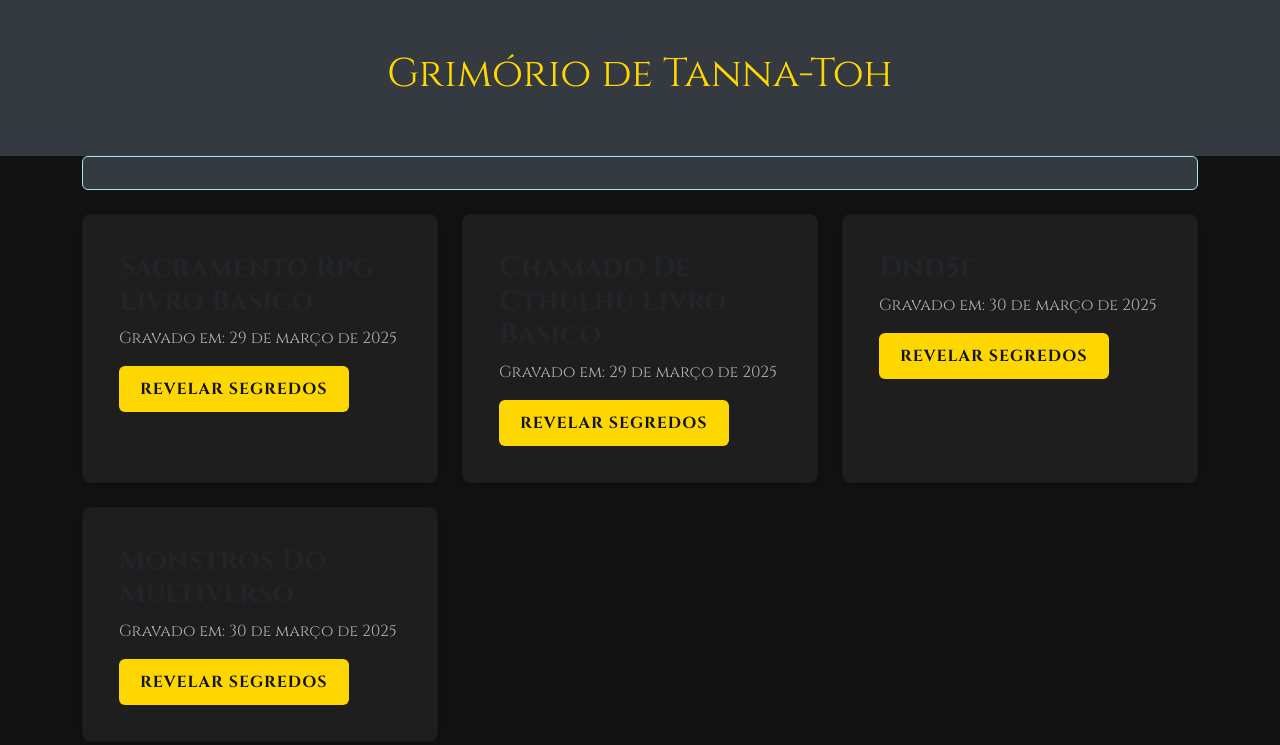
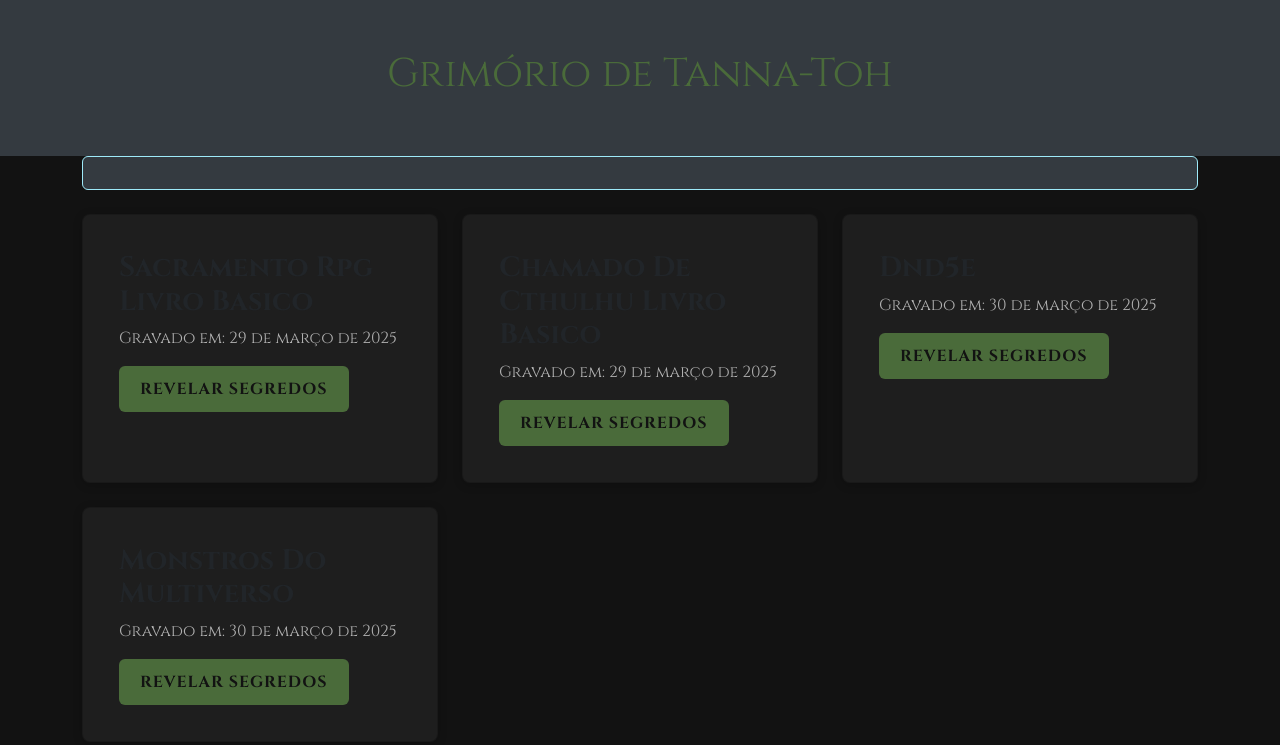
Before and after one commit to Isaac4lves/Biblioteca-elfica-de-Tanna-Toh, a website: page public/index.html in a window 1280 px wide. Drawn offline with nearby package versions, Linux system fonts and the light colour scheme.

Commit message:
modifying

```diff
--- a/public/style.css
+++ b/public/style.css
@@ -5,7 +5,7 @@
 }
 header {
   background-color: #343a40;
-  color: #ffd700;
+  color: #4A6B3A;
   padding: 50px 0;
   text-align: center;
 }
@@ -22,7 +22,7 @@
   color: #b0b0b0;
 }
 .btn {
-  background-color: #ffd700;
+  background-color: #4A6B3A;
   color: #121212;
   text-transform: uppercase;
   letter-spacing: 1px;
@@ -30,11 +30,11 @@
   padding: 10px 20px;
 }
 .btn:hover {
-  background-color: #e0c100;
+  background-color: #4A6B3A;
 }
 .alert {
   background-color: #343a40;
-  color: #ffd700;
+  color: #4A6B3A;
 }
 .alert-danger {
   background-color: #dc3545;
```
